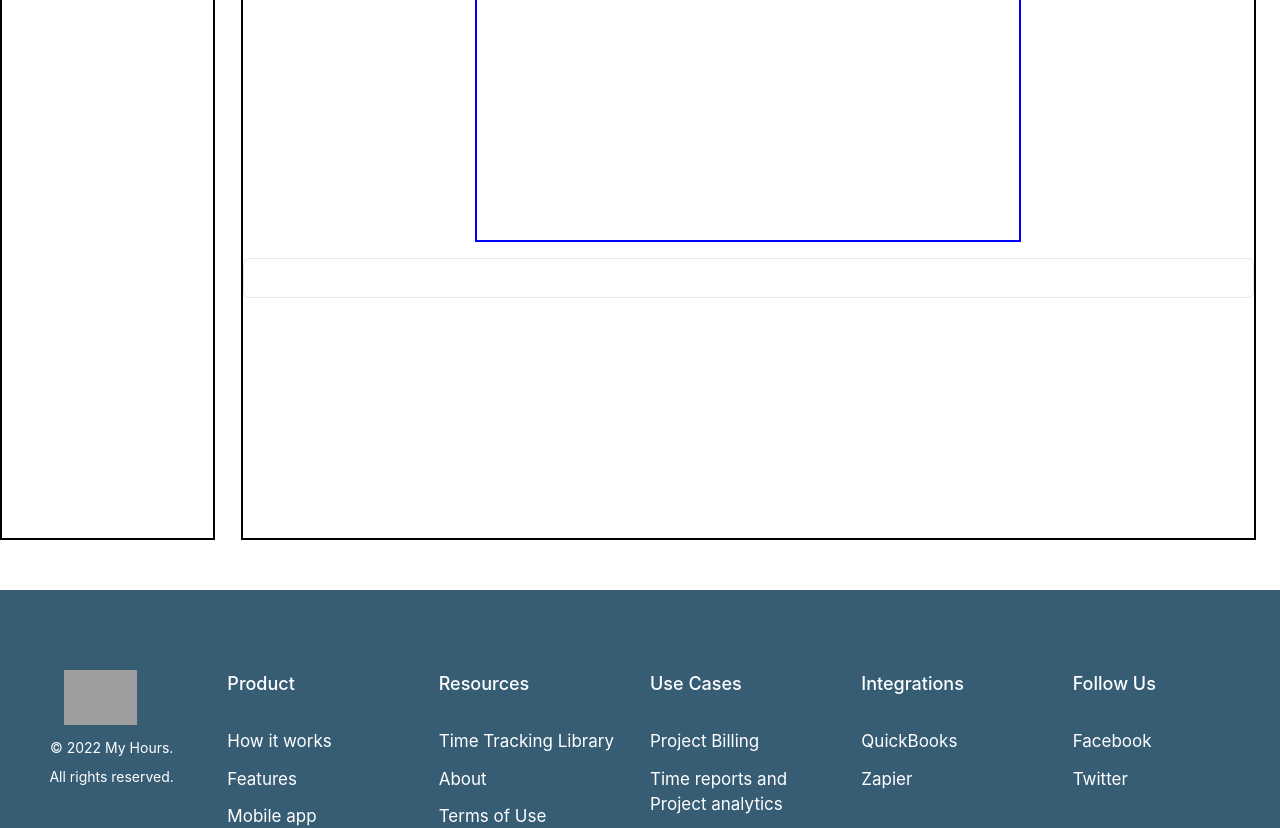
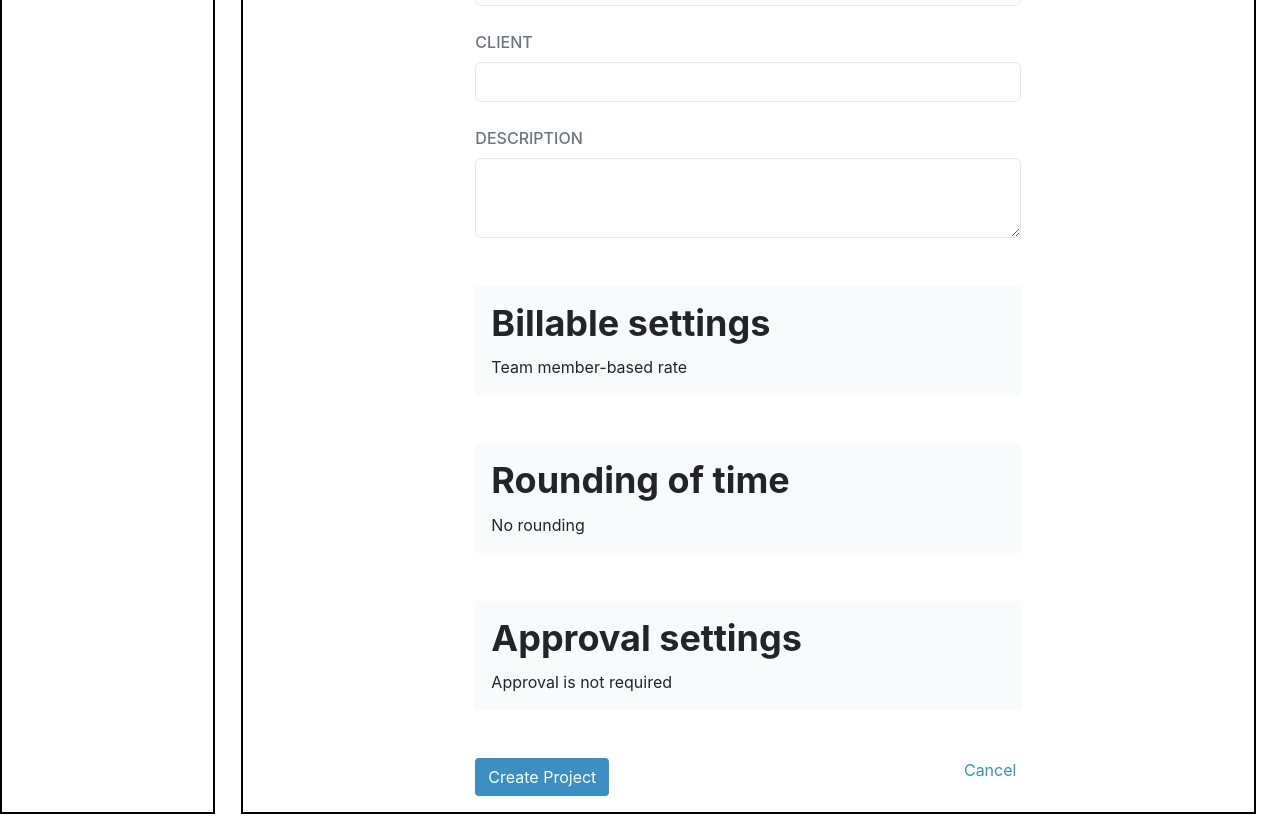
Before and after one commit to Hisam-94/MyHours-clone, a React (Create React App) app in the folder frontend/: page /addprojects in a window 1280 px wide. Shown: the part 320-1148 px from the top of the page. Built offline with nearby package versions, Linux system fonts and the light colour scheme; grey boxes are pictures that could not be loaded.

Commit message:
addProjects ui updated

```diff
--- a/frontend/src/Pages/Projects/AddProject.module.css
+++ b/frontend/src/Pages/Projects/AddProject.module.css
@@ -10,7 +10,7 @@
 
 .mainDiv > div{
     border: 2px solid black;
-    height: 700px;
+    /* height: 700px; */
     /* width: 60%; */
 }
 
@@ -27,8 +27,8 @@
 }
 
 .topSection2{
-    border: 2px solid blue;
-    height: 400px;
+    /* border: 2px solid blue; */
+    /* height: 700px; */
     width: 54%;
     margin: auto;
     box-sizing: border-box;
@@ -43,9 +43,21 @@
 
 .head1{
     font-size: 2.5rem;
-    font-weight: 500;
+    /* font-weight: 500; */
     line-height: 1.2;
-    margin: 0 !important;
+    margin-bottom: 2rem;
+}
+
+.heading{
+    margin-bottom: 10px;
+}
+
+.box{
+    /* border: 2px solid red; */
+    padding-left: 1rem;
+    padding-top: 1rem;
+    padding-bottom: 1rem;
+    background-color: #f9fafb;
 }
 
 .formRow1{
@@ -66,7 +78,7 @@
 }
 
 .label{
-    font-size: 75%;
+    font-size: 0.8rem;
     font-weight: 600;
     text-transform: uppercase;
     color: #6C757D;
@@ -129,6 +141,12 @@
 .btn2{
     color: #3b8fc2;
     margin-right: 5px;
+
+}
+
+.btnBox{
+    display: flex;
+    justify-content: space-between;
 }
 
 .row1{
--- a/frontend/src/Pages/Projects/Addallproject.jsx
+++ b/frontend/src/Pages/Projects/Addallproject.jsx
@@ -1,30 +1,84 @@
-import React from 'react'
+import React from "react";
 import style from "./AddProject.module.css";
-import {Box, FormLabel, H1, Heading, Input} from "@chakra-ui/react"
+import { Box, Button, FormControl, FormLabel, H1, Heading, Input, Text, Textarea } from "@chakra-ui/react";
 
 const Addallproject = () => {
   return (
     <div className={style.mainDiv}>
       <div className={style.div1}></div>
-
+      {/* ************************************ */}
       <Box className={style.div2}>
         <Box className={style.topSection2}>
           <Box className={style.tophead1}>
-            <Heading as={'h1'} className={style.head1}>Add Project</Heading>
+            <Heading as={"h1"} className={style.head1}>
+              Add Project
+            </Heading>
           </Box>
+
+          <Box>
+          <FormControl id="name">
+            <FormLabel className={style.label}>NAME</FormLabel>
+            <Input type="text" />
+          </FormControl>
+        </Box>
+        <br />
+
+        <Box>
+          <FormControl id="client">
+            <FormLabel className={style.label}>CLIENT</FormLabel>
+            <Input type="text" />
+          </FormControl>
+        </Box>
+  <br />
+        <Box>
+        <FormControl id="client">
+            <FormLabel className={style.label}>DESCRIPTION</FormLabel>
+          <Textarea></Textarea>
+          </FormControl>
         </Box>
 
+        <br /> <br />
 
-        <Box>
-            <FormLabel></FormLabel>
-            <Input />
+        <Box className={style.box}>
+            <Heading className={style.heading} as={'h3'}>Billable settings</Heading>
+            <Text>Team member-based rate</Text>
+        </Box>
+
+        <br /> <br />
+
+
+        <Box className={style.box}>
+            <Heading className={style.heading} as={'h3'}>Rounding of time</Heading>
+            <Text>No rounding</Text>
+        </Box>
+
+        <br /> <br />
+
+
+        <Box className={style.box}>
+            <Heading className={style.heading} as={'h3'}>Approval settings</Heading>
+            <Text>Approval is not required</Text>
+        </Box>
+
+        <br /> <br />
+
+        <Box className={style.btnBox}>
+            <Box>
+
+            <button className={style.btn}>Create Project</button>
+            </Box>
+            <Box>
+
+            <button className={style.btn2}> Cancel </button>
+            </Box>
+        </Box>
+
         </Box>
 
 
       </Box>
+    </div>
+  );
+};
 
-    </div>
-  )
-}
-
-export default Addallproject
+export default Addallproject;
```
